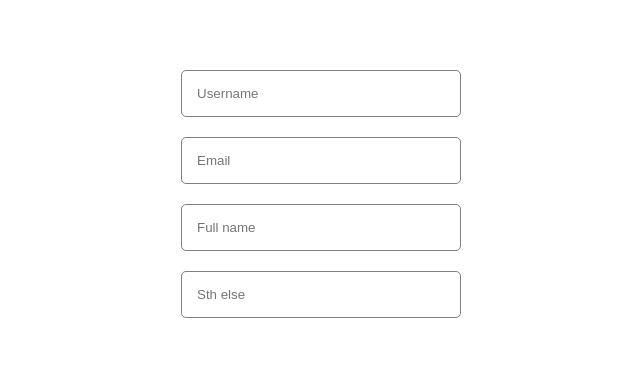
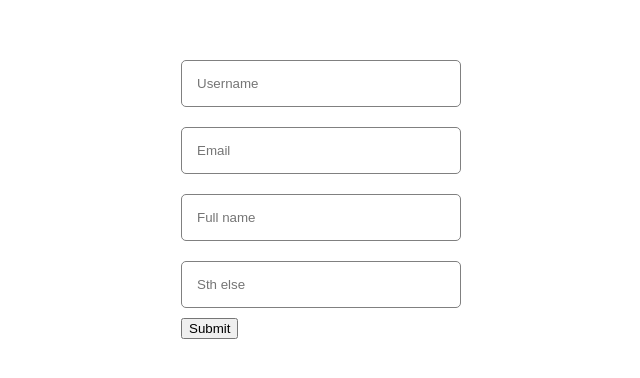
Before and after one commit to JesusLeonChavez/react-form-basic, a React (Create React App) app: page / in a window 1280 px wide. Shown: the part 214-592 px from the top of the page, without its empty margins (319-959 px from the left). Built offline with nearby package versions, Linux system fonts and the light colour scheme.

Commit message:
fix: upgrade inputForm component

```diff
--- a/src/App.jsx
+++ b/src/App.jsx
@@ -1,19 +1,25 @@
-import { useState } from 'react';
+import { useRef, useState } from 'react';
 import './app.css';
 import FormInput from './components/formInput/FormInput';
 
 const App = () => {
-  const [username, setUsername] = useState("")
+  // const [username, setUsername] = useState("")
 
-  console.log(username)
+  const handleSubmit = (e) => {
+    e.preventDefault();
+
+    const data = new FormData(e.target)
+    console.log(Object.fromEntries(data.entries()))
+  }
 
   return(
     <div className="app">
-      <form>
-        <FormInput placeholder="Username" setUsername={setUsername}/>
-        <FormInput placeholder="Email" setUsername={setUsername}/>
-        <FormInput placeholder="Full name" setUsername={setUsername}/>
-        <FormInput placeholder="Sth else" setUsername={setUsername}/>
+      <form onSubmit={handleSubmit}>
+        <FormInput name="usename" placeholder="Username"/>
+        <FormInput name="email" placeholder="Email"/>
+        <FormInput name="fullname" placeholder="Full name"/>
+        <FormInput name="sth" placeholder="Sth else"/>
+        <button>Submit</button>
       </form>
     </div>
   )
--- a/src/components/formInput/FormInput.jsx
+++ b/src/components/formInput/FormInput.jsx
@@ -6,8 +6,9 @@ const FormInput = (props) => {
     <div className="formInput">
         {/* <label>UserName</label> */}
         <input
+            name={props.name}
             placeholder={props.placeholder}
-            onChange={e => props.setUsername(e.target.value)}
+            // onChange={e => props.setUsername(e.target.value)}
         />
     </div>
   )
```
